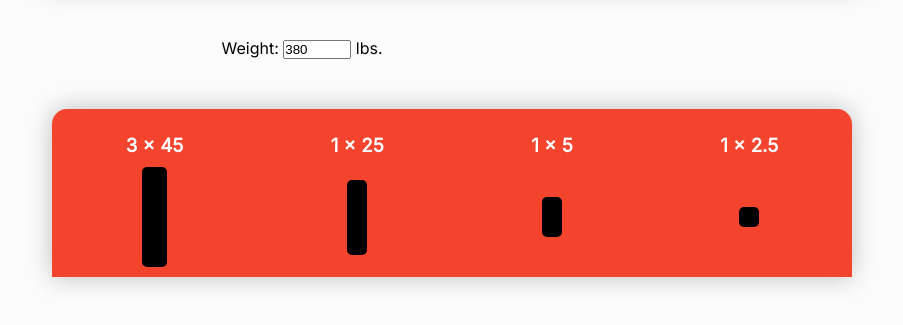
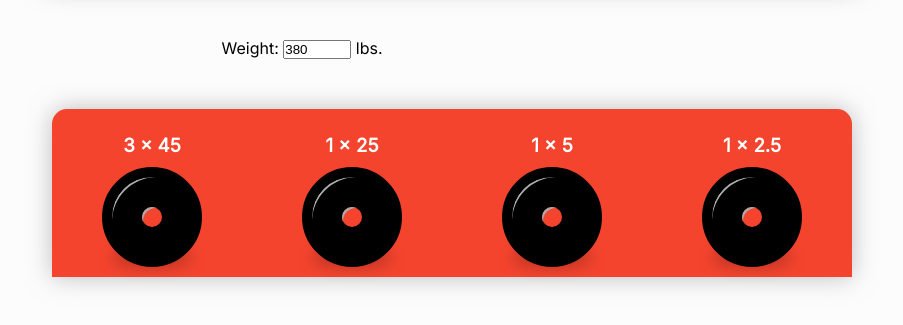
Before and after one commit to stephengroe/barbell-tools, a plain HTML site: page index.html in a window 1280 px wide. Shown: the part 71-396 px from the top of the page, without its empty margins (188-1091 px from the left). Drawn offline with Linux system fonts and the light colour scheme.

Commit message:
feat: style plates realistically

```diff
--- a/style.css
+++ b/style.css
@@ -74,44 +74,43 @@ body {
 }
 
 .plateIcon {
+    width: 100px;
+    height: 100px;
     background-color: black;
     margin: 10px;
-    border-radius: 5px;
+    border-radius: 100%;
     border: 10px solid black;
     box-sizing: border-box;
+    box-shadow: inset 5px 5px 0 -5px #aaa;
+    transform: rotateY(0deg);
+    transition: transform 1s;
 }
 
-.plate-45 .plateContainer > div {
-    height: 100px;
-    width: 25px;
-/*    background-color: var(--blue);*/
+.plateIcon:hover {
+    transform: rotateY(45deg);
+    transition: transform 1s;
 }
 
-.plate-25 .plateContainer > div {
-    height: 75px;
-    width: 18px;
-/*    background-color: var(--green);*/
+.plateIcon::before {
+    content: "";
+    background-color: var(--red);
+    box-shadow: inset 4px 4px 0 -3px #aaa;
+    border-radius: 100%;
+    width: 20px;
+    height: 20px;
+    display: block;
+    top: calc(50% - 10px);
+    left: calc(50% - 10px);
+    position: absolute;
 }
 
-.plate-10 .plateContainer > div {
-    height: 60px;
-    width: 10px;
-/*    background-color: var(--white);*/
+.plateIcon::after {
+    display: block;
+    content: "";
+    width: 100%;
+    height: 25%;
+    box-shadow: 0px 10px 15px 0px rgb(0 0 0 / 0.25);
+    border-radius: 100%;
+    bottom: 0px;
+    position: absolute;
 }
-
-.plate-5 .plateContainer > div {
-    height: 40px;
-    width: 5px;
-/*    background-color: var(--blue);*/
-}
-
-.plate-2 .plateContainer > div {
-    height: 20px;
-    width: 2px;
-/*    background-color: var(--green);*/
-}
-
-.plate-custom .plateContainer > div {
-    height: 15px;
-/*    background-color: var(--white);*/
-}
```
